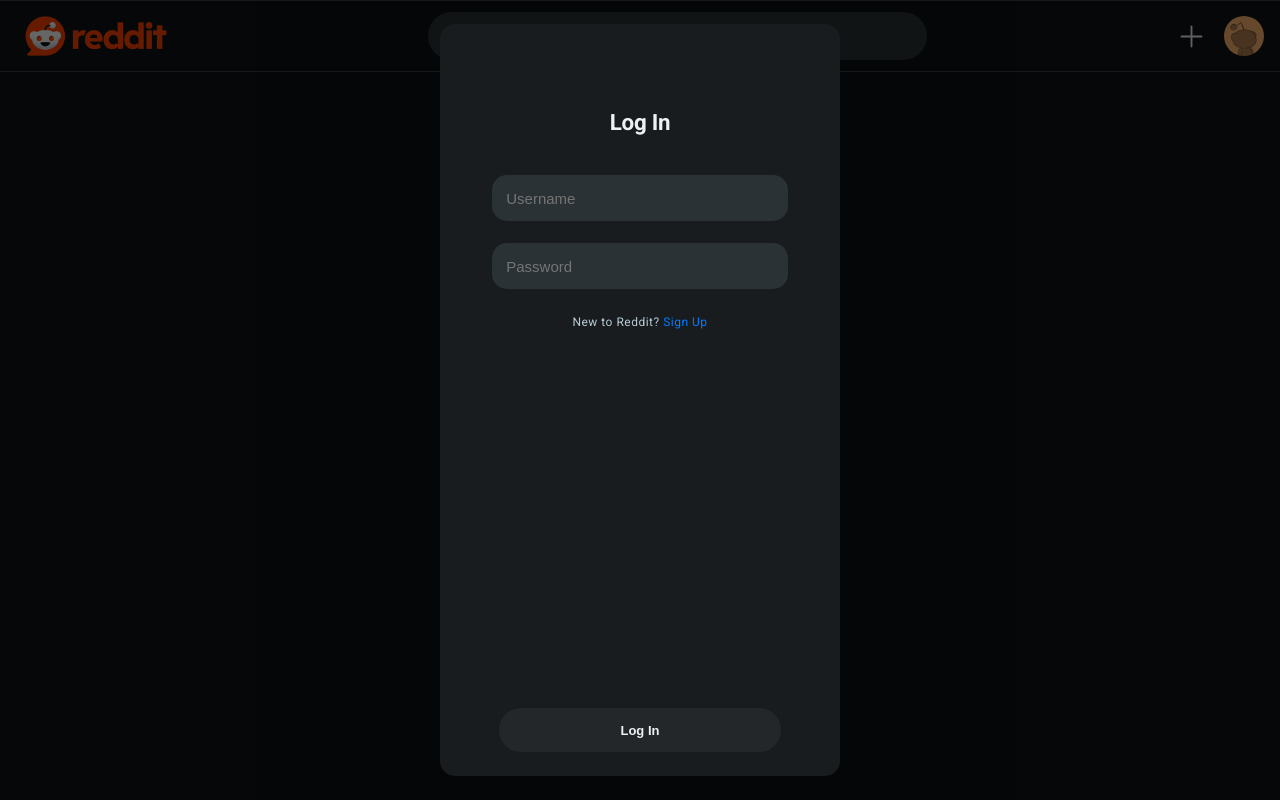
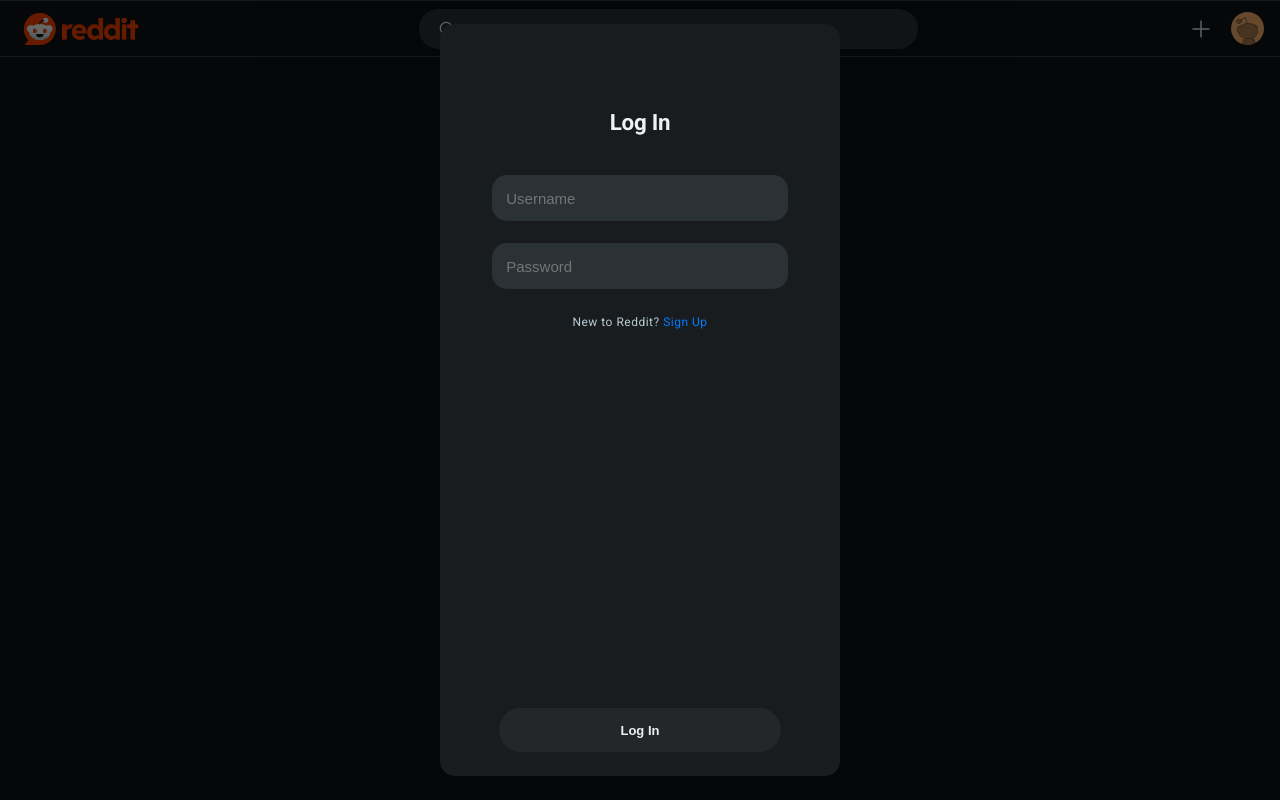
Before and after one commit to Nesa002/reddit-clone, an Angular app in the folder frontend/: page / in a window 1280 px wide. Built offline with nearby package versions, Linux system fonts and the light colour scheme.

Commit message:
navbar style fixed

```diff
--- a/frontend/src/app/core/modal.service.ts
+++ b/frontend/src/app/core/modal.service.ts
@@ -5,11 +5,18 @@
   providedIn: 'root'
 })
 export class ModalService {
-  private isOpenSubject = new BehaviorSubject<boolean>(true);
+  private isOpenSubject = new BehaviorSubject<boolean>(false);
   isOpen$ = this.isOpenSubject.asObservable()
 
   private isLogin = new BehaviorSubject<boolean>(true);
   isLogin$ = this.isLogin.asObservable()
+
+  constructor() {
+    const jwtToken = localStorage.getItem('jwt');
+    if (!jwtToken) {
+      this.isOpenSubject.next(true);
+    }
+  }
 
   open() {
     this.isOpenSubject.next(true);
--- a/frontend/src/app/shared/header/header.component.css
+++ b/frontend/src/app/shared/header/header.component.css
@@ -5,22 +5,22 @@
   align-items: center;
   border-top: 1px solid var(--color-caution-onBackground);
   border-bottom: 1px solid var(--color-caution-onBackground);
-  height: 38px;
+  height: 23px;
 }
 
 .logo-image {
-  height: 160px;
+  height: 130px;
 }
 
 .profile-image {
   border-radius: 50%;
-  height: 40px;
+  height: 33px;
 
 }
 
 .add-outline-icon {
   fill: var(--ui-text-dark);
-  width: 25px;
+  width: 20px;
 }
 
 .right-side {
@@ -41,9 +41,9 @@
   width: 100%;
   padding: 8px 12px 5px 45px;
   border-radius: 25px;
-  height: 35px;
+  height: 27px;
   color: var(--color-caution-background);
-  font-size: 20px;
+  font-size: 15px;
 }
 
 .search-icon {
```
